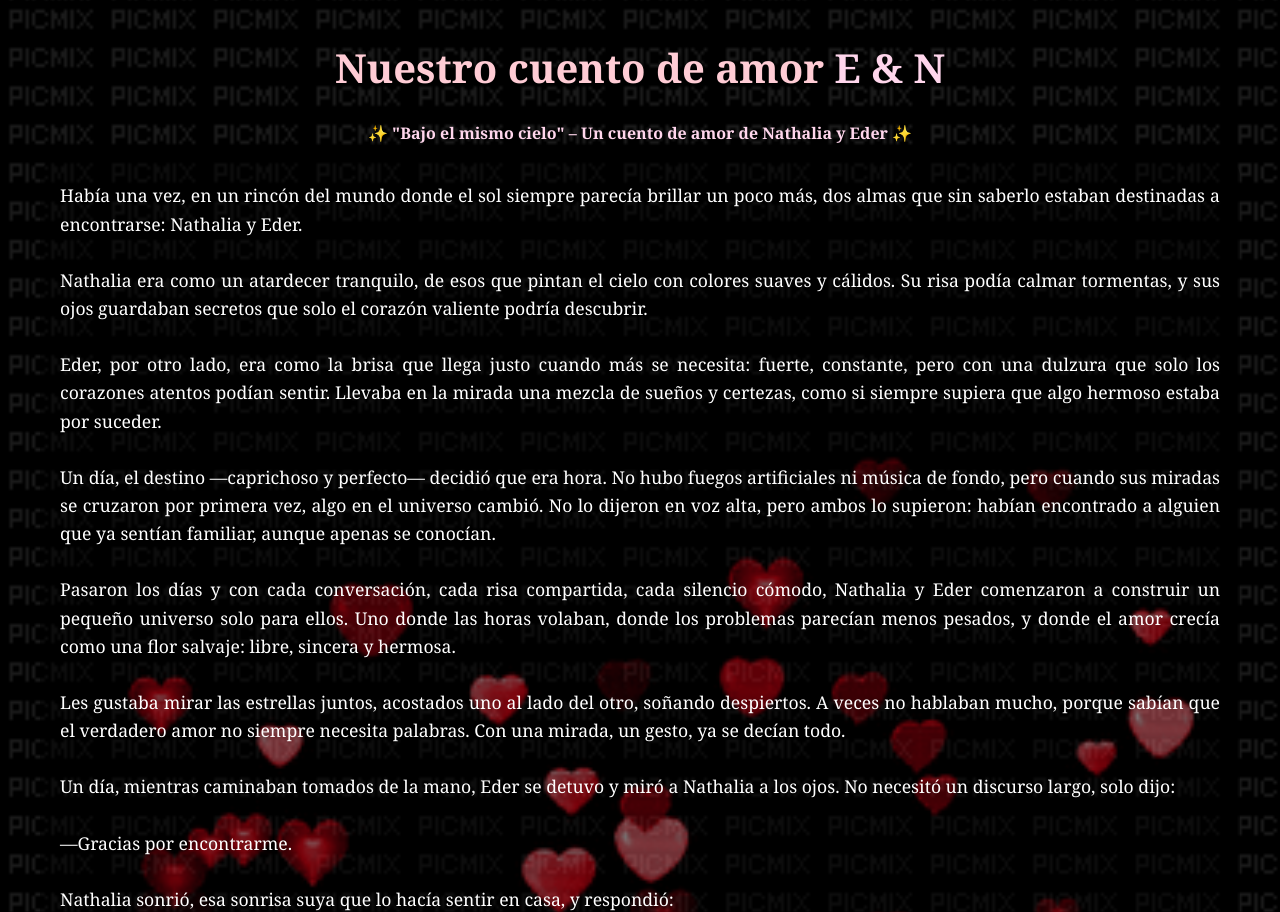
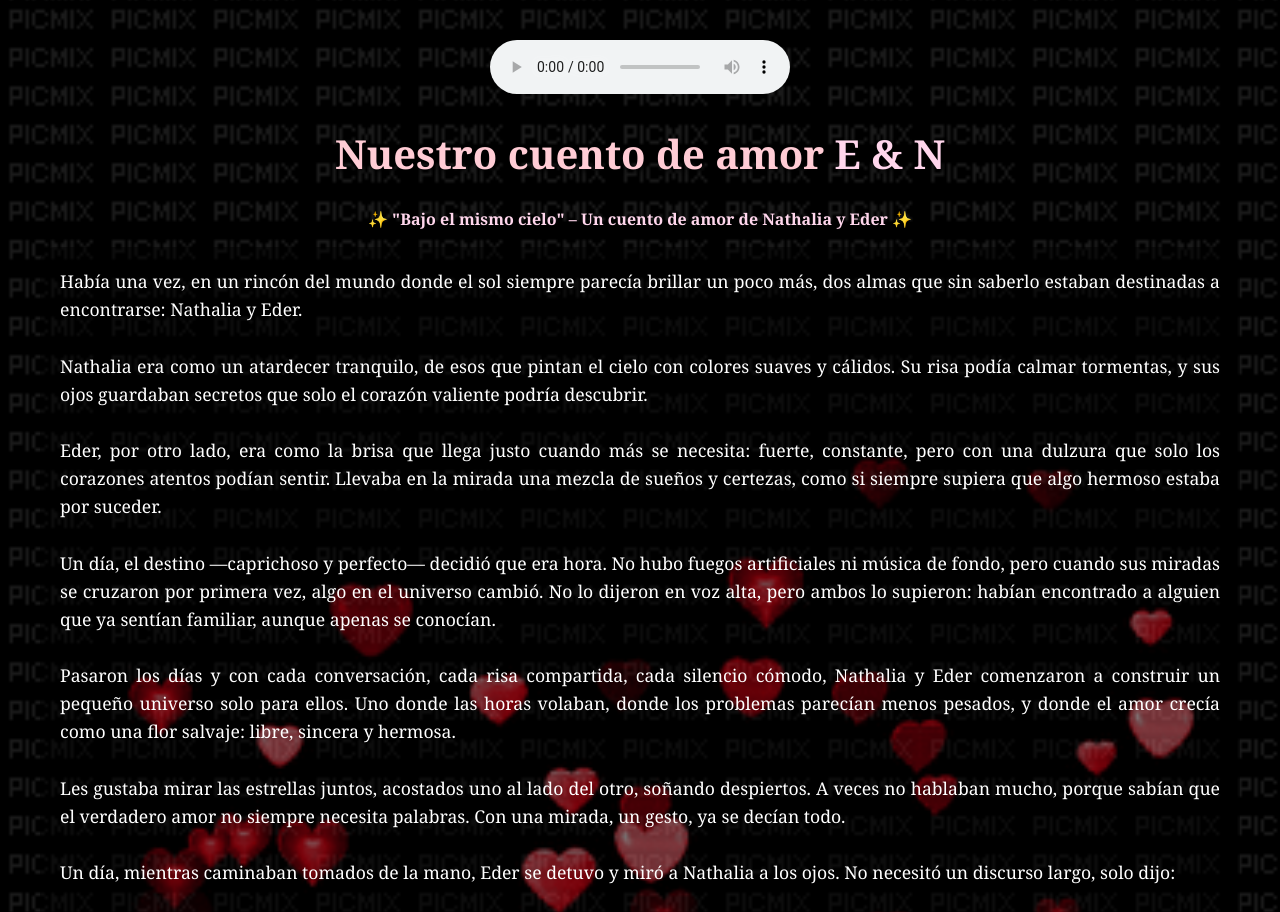
Before and after one commit to edermtz1f-dev/Nathalia-Eder, a plain HTML site: page index.html in a window 1280 px wide. Shown: the top 912 px of the page. Drawn offline with Linux system fonts and the light colour scheme.

Commit message:
index.html

```diff
--- a/index.html
+++ b/index.html
@@ -49,7 +49,9 @@
   </head>
 
   <body>
-    <audio id="musica-fondo" src="musica.mp3" autoplay loop hidden></audio>
+   <audio src="assets/musica.mp3" controls loop>
+  Tu navegador no soporta el elemento de audio.
+</audio>
     <h1>Nuestro cuento de amor <strong>E & N</strong></h1>
 
     <strong>✨ "Bajo el mismo cielo" – Un cuento de amor de Nathalia y Eder ✨</strong>
```
